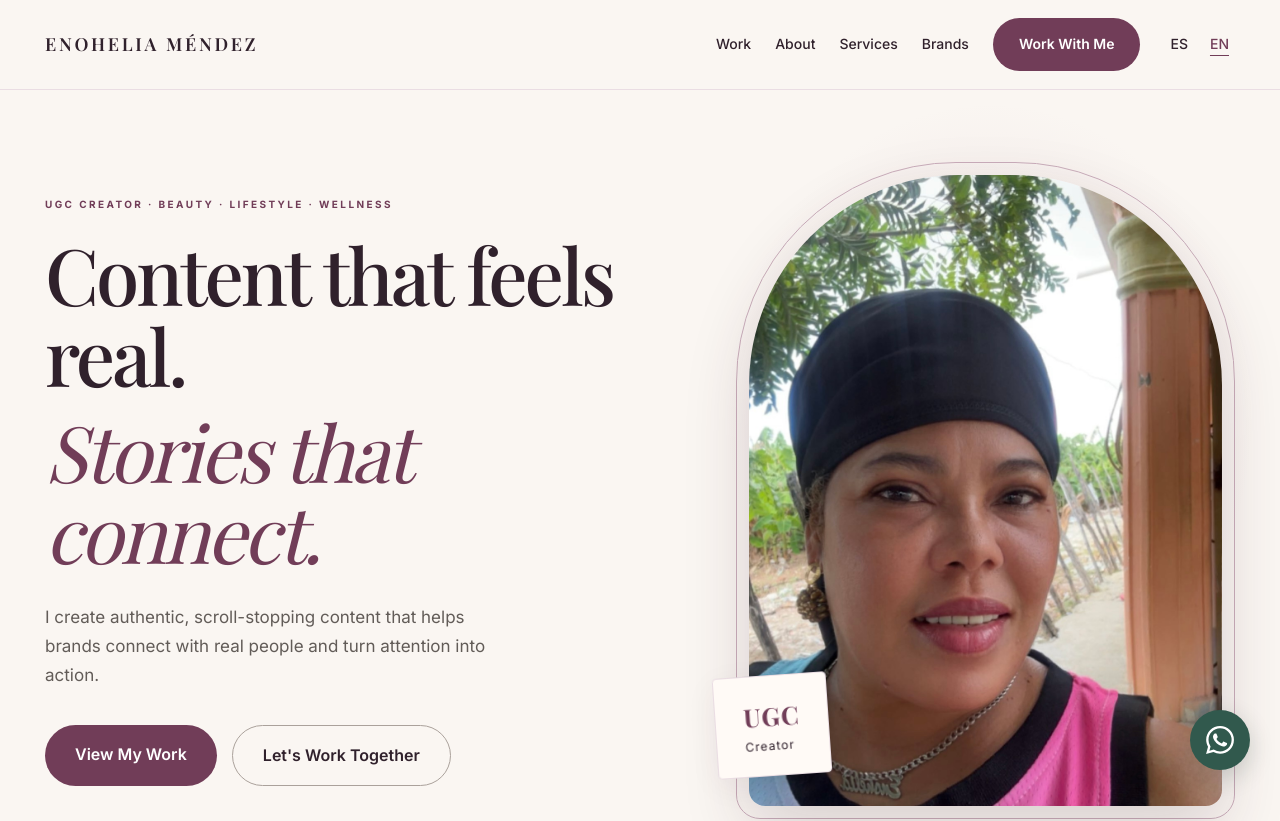
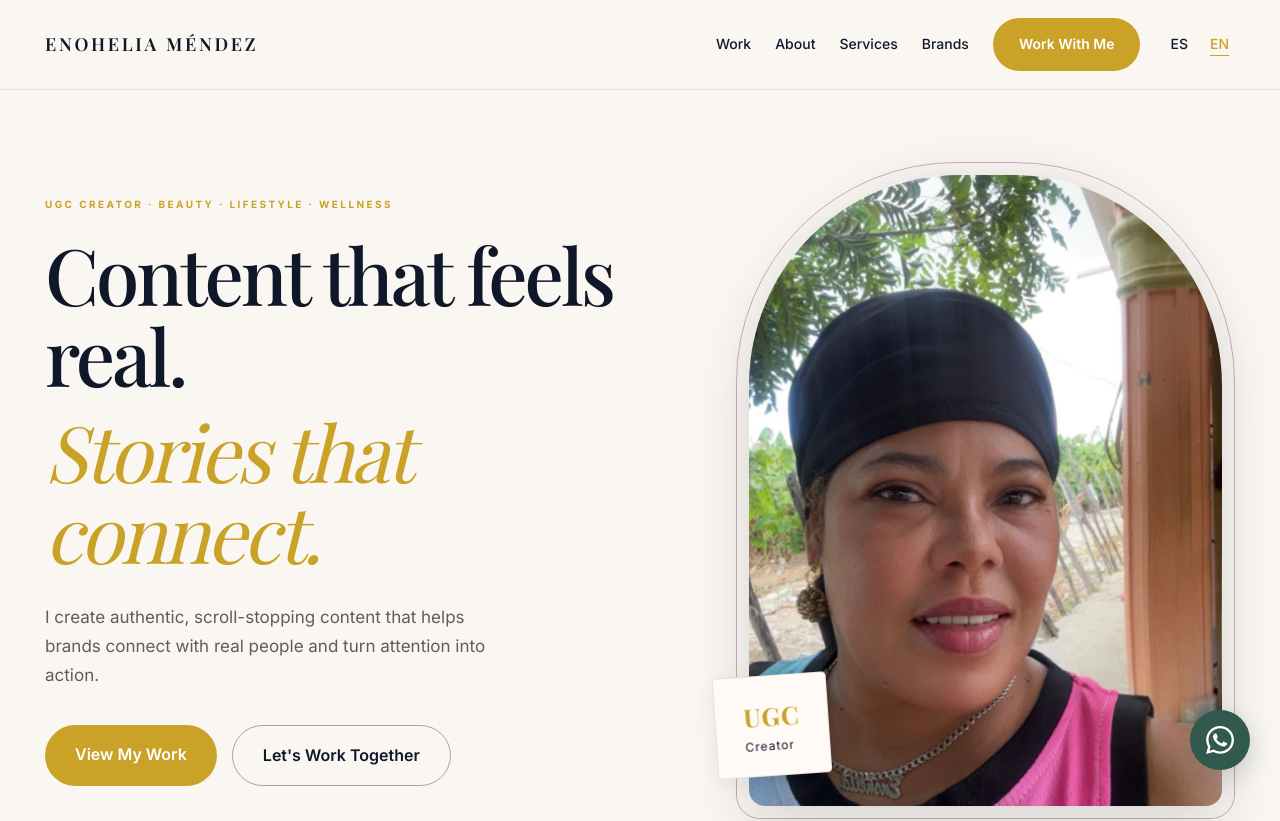
Before and after one commit to josemanuelsuarez110/enohelia-mendez-ugc-portfolio, a Next.js app: page /en in a window 1280 px wide. Shown: the top 821 px of the page. Built offline with nearby package versions, Linux system fonts and the light colour scheme.

Commit message:
feat(design): paleta crema + dorado + azul corporativo (Opción B)

```diff
--- a/app/[locale]/globals.css
+++ b/app/[locale]/globals.css
@@ -1,14 +1,14 @@
 @import "tailwindcss";
 
 :root {
-  --background: #faf7f3;
-  --background-end: #f5efe8;
-  --foreground: #171412;
-  --accent: #b35f4b;
-  --accent-soft: #c47b6a;
-  --secondary: #8b6f5e;
-  --gold: #c9a961;
-  --soft: #eee3dc;
+  --background: #FAF7F3;
+  --background-end: #F5EFE8;
+  --foreground: #0F1729;
+  --accent: #C9A227;
+  --accent-soft: #DDB856;
+  --secondary: #1E3A5F;
+  --gold: #C9A227;
+  --soft: #E8E3DA;
   --white: #ffffff;
   --shadow-soft: 0 4px 20px rgba(23, 20, 18, 0.06);
   --shadow-medium: 0 10px 40px rgba(23, 20, 18, 0.10);
@@ -446,19 +446,7 @@ a:focus-visible, button:focus-visible, summary:focus-visible, input:focus-visibl
 }
 
 /* Editorial palette: plum, warm ivory, rose and muted gold. */
-:root {
-  --background: #faf6f2;
-  --background-end: #f0e6e8;
-  --foreground: #30212c;
-  --accent: #713d58;
-  --accent-soft: #b78095;
-  --secondary: #715b68;
-  --gold: #aa8755;
-  --soft: #eadde3;
-  --shadow-soft: 0 8px 32px rgba(65, 35, 52, .055);
-  --shadow-medium: 0 16px 44px rgba(65, 35, 52, .11);
-  --shadow-strong: 0 24px 65px rgba(65, 35, 52, .18);
-}
+
 body { background: var(--background); }
 .nav { max-width: none; padding-inline: max(30px, calc((100vw - 1190px) / 2)); background: rgba(250,246,242,.94); border-bottom: 1px solid var(--soft); }
 .logo { font-size: 18px; letter-spacing: 2.7px; }
@@ -475,7 +463,7 @@ body { background: var(--background); }
 .heroImage img { border-radius: 210px 210px 16px 16px; aspect-ratio: 3 / 4; object-fit: cover; }
 .imageBadge { left: -22px; bottom: 42px; background: #fffaf6; padding: 20px 28px; border: 1px solid var(--soft); border-radius: 4px; transform: rotate(-4deg); }
 .imageBadge strong { color: var(--accent); font-family: var(--font-display); font-size: 25px; letter-spacing: 1px; }
-.marquee { animation: none; background: #402637; padding: 23px 24px; flex-wrap: wrap; justify-content: center; gap: 16px 40px; white-space: normal; }
+.marquee { animation: none; background: #1E3A5F; padding: 23px 24px; flex-wrap: wrap; justify-content: center; gap: 16px 40px; white-space: normal; color: #FAF7F3; }
 .marquee span { color: #f4e8e8; font-size: 10px; letter-spacing: 2.6px; }
 .marquee span::before { content: "✦"; color: #c6a677; margin-right: 20px; }
 .section, .socialReach, .brandsSection, .caseStudy, .testimonials, .mediaKit { padding-top: 96px; padding-bottom: 96px; }
@@ -489,7 +477,7 @@ body { background: var(--background); }
 .videoPreview img { max-height: 520px; }
 .videoCard h3 { margin-top: 24px; font-size: 21px; letter-spacing: 2px; }
 .videoDownload { color: var(--secondary); }
-.about { max-width: none; padding: 84px max(30px, calc((100vw - 1190px) / 2)); background: #eee2e6; gap: 80px; }
+.about { max-width: none; padding: 84px max(30px, calc((100vw - 1190px) / 2)); background: #FAF7F3; gap: 80px; }
 .aboutImage { max-width: 470px; }
 .aboutImage img { border-radius: 12px 120px 12px 12px; }
 .aboutContent h2 { font-size: clamp(36px, 4vw, 52px); }
@@ -508,7 +496,7 @@ body { background: var(--background); }
 .brandsGrid { gap: 12px; }
 .brandCard { background: transparent; border-radius: 6px; }
 .platformsContainer { gap: 38px; }
-.mediaKit { max-width: none; padding-inline: max(30px, calc((100vw - 1190px) / 2)); background: #3e2938; color: #fff7f2; }
+.mediaKit { max-width: none; padding-inline: max(30px, calc((100vw - 1190px) / 2)); background: #1E3A5F; color: #FAF7F3; }
 .mediaKit .sectionHeading h2, .mediaKit .sectionHeading > p:last-child { color: #fff7f2; }
 .mediaKit .eyebrow { color: #d8b5c7; }
 .mediaKitCard { border-radius: 10px; background: #faf6f2; color: var(--foreground); border: 1px solid #d7bfca; }
```
